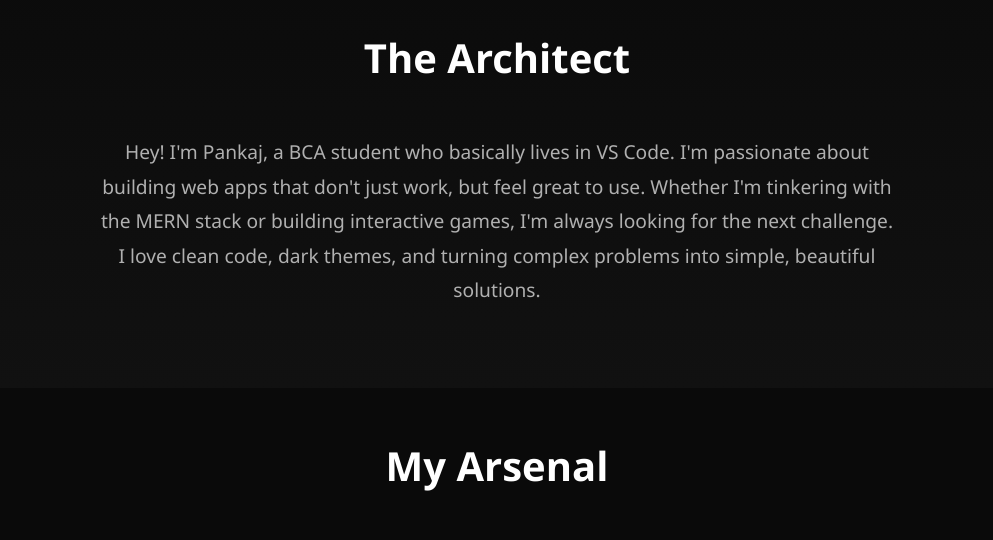
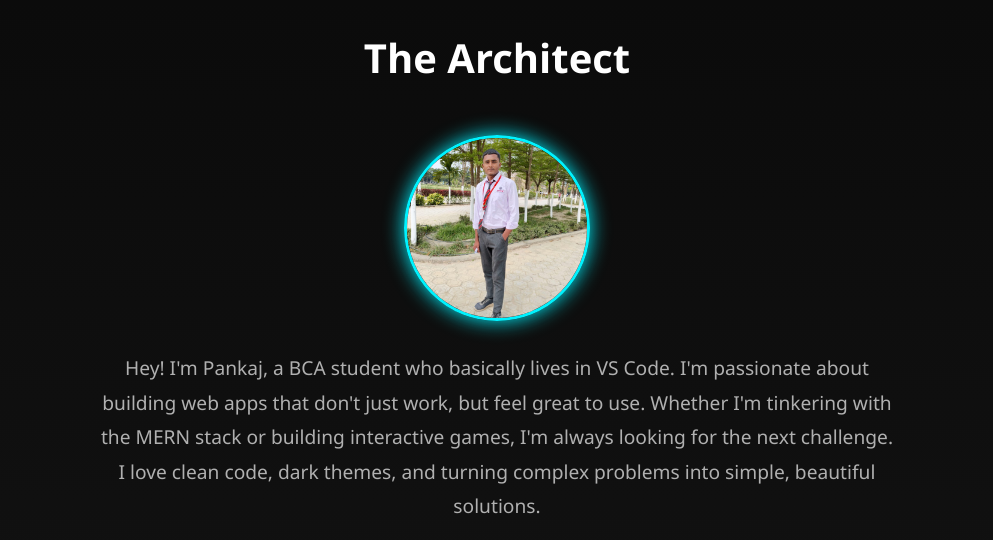
Before and after one commit to pankajjha7875/DELTA1, a website: page index.html in a window 1280 px wide. Shown: the part 900-1440 px from the top of the page, without its empty margins (143-1136 px from the left). Drawn offline with Linux system fonts and the light colour scheme.

```diff
--- a/index.html
+++ b/index.html
@@ -19,6 +19,9 @@
     <section id="about" class="about-section">
         <div class="container">
             <h2 class="section-title">The Architect</h2>
+            <div class="profile-img-container">
+                <img src="./my.jpg.jpeg" alt="Young man standing on a tree lined campus walkway with hands in his pockets, wearing a white shirt and tie, visible SANDIP text on his shirt and a PANKU heart watermark in the corner" class="profile-img">
+            </div>
             <p class="bio-text">
                 Hey! I'm Pankaj, a BCA student who basically lives in VS Code. I'm passionate about building web apps that don't just work, but feel great to use.
                 Whether I'm tinkering with the MERN stack or building interactive games, I'm always looking for the next challenge.
--- a/style.css
+++ b/style.css
@@ -175,3 +175,24 @@
     line-height: 1.8;
     color: #b0b0b0;
 }
+
+.profile-img-container {
+    margin-bottom: 30px;
+    display: flex;
+    justify-content: center;
+}
+
+.profile-img {
+    width: 180px;
+    height: 180px;
+    border-radius: 50%;
+    object-fit: cover;
+    border: 3px solid var(--accent);
+    box-shadow: 0 0 20px var(--accent);
+    transition: 0.3s;
+}
+
+.profile-img:hover {
+    transform: scale(1.05);
+    box-shadow: 0 0 30px var(--accent);
+}
```
Also changed, not shown: my.jpg.jpeg (added).
